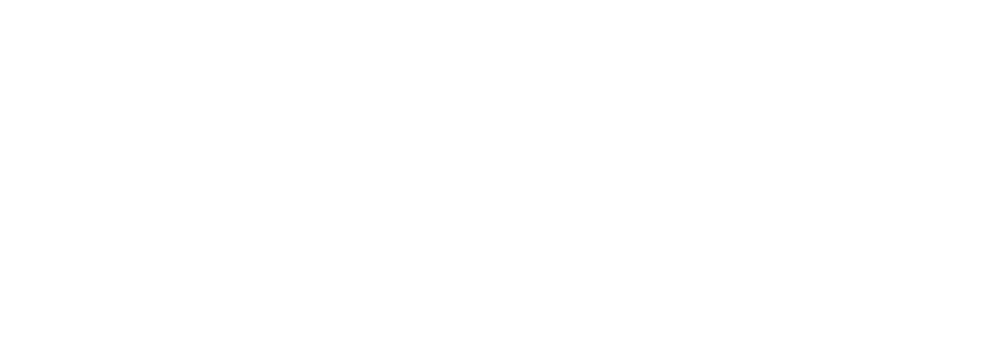
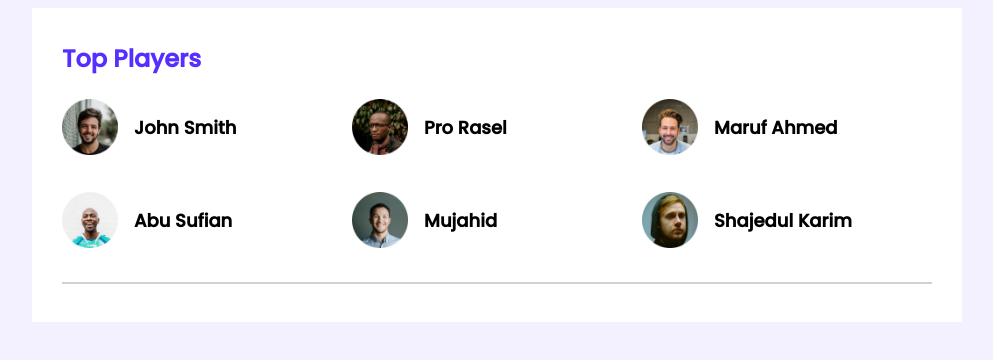
Before and after one commit to rabby-hasan-dev/Leader-Board, a plain HTML site: page index.html in a window 1280 px wide. Shown: the whole page, without its empty margins (143-1136 px from the left). Drawn offline with Linux system fonts and the light colour scheme.

Commit message:
player-comp

```diff
--- a/index.html
+++ b/index.html
@@ -5,8 +5,65 @@
     <meta http-equiv="X-UA-Compatible" content="IE=edge">
     <meta name="viewport" content="width=device-width, initial-scale=1.0">
     <title>Leader Board</title>
+    <link rel="stylesheet" href="style.css">
+
 </head>
 <body>
+   <!--  <header class="header">
+    <nav>   <div class="logo">
+        <h3 class="player-name">image</h3>
+        <h3 class="player-name">image</h3>
 
+       </div>
+       <div class="url">
+        <a href="#">Home</a>
+        <a href="#">About</a>
+        <a href="#">Works</a>
+        <a href="#">Profiles</a>
+       </div></nav>
+    </header> -->
+    <!-- heder end -->
+    <main>
+ <!-- top Players and top blogs -->
+ <section class="container">
+    <!-- top players -->
+    <div class="top-players">
+        <h2 class="section-title">Top Players</h2>
+    <div class="plyers">
+        <div class="plyer">
+            <img src="./images/players/player-1.png" alt="">
+                <h3 class="player-name">John Smith</h3>
+            </img>
+        </div>
+        <div class="plyer">
+            <img src="./images/players/player-2.png" alt="">
+                <h3 class="player-name">Pro Rasel</h3>
+            </img>
+        </div>
+        <div class="plyer">
+            <img src="./images/players/player-3.png" alt="">
+                <h3 class="player-name">Maruf Ahmed</h3>
+            </img>
+        </div>
+        <div class="plyer">
+            <img src="./images/players/player-4.png" alt="">
+                <h3 class="player-name">Abu Sufian</h3>
+            </img>
+        </div>
+        <div class="plyer">
+            <img src="./images/players/player-5.png" alt="">
+                <h3 class="player-name">Mujahid</h3>
+            </img>
+        </div>
+        <div class="plyer">
+            <img src="./images/players/player-6.png" alt="">
+                <h3 class="player-name"> Shajedul Karim</h3>
+            </img>
+        </div>
+    </div>
+    </div> <hr>
+
+ </section>
+    </main>
 </body>
 </html>
--- a/style.css
+++ b/style.css
@@ -0,0 +1,57 @@
+/* fonts */
+@import url('https://fonts.googleapis.com/css2?family=Open+Sans&family=Poppins:wght@500&family=Work+Sans&display=swap');
+
+/* Common style utilites */
+body {
+    font-family: 'Poppins', sans-serif;
+    background-color: #F3F1FF;
+}
+
+main{
+    display: flex;
+    justify-content: center;
+}
+
+.container{
+    background-color: #FFFFFF;
+    width: 870px;
+    padding: 30px;
+}
+
+hr{
+    border: 1px solid #D1D1D1;
+}
+
+/* top players style*/
+.top-players{
+    margin-bottom: 30px;
+}
+.section-title{
+color: #562EFF;
+font-size: 24px;
+margin-top: 3px;
+}
+
+.plyers {
+    display: grid;
+    /*  grid-template-columns: 1fr 1fr 1fr;*/
+    grid-template-columns: repeat(3, 1fr);
+    grid-row-gap: 30px;
+
+
+}
+
+.plyer {
+    display: flex;
+    align-items: center;
+}
+
+.plyer img {
+    height: 56px;
+    width: 56px;
+}
+.player-name{
+    margin-left: 16px;
+    font-size: 18px;
+}
+/* top blogs style */
```
